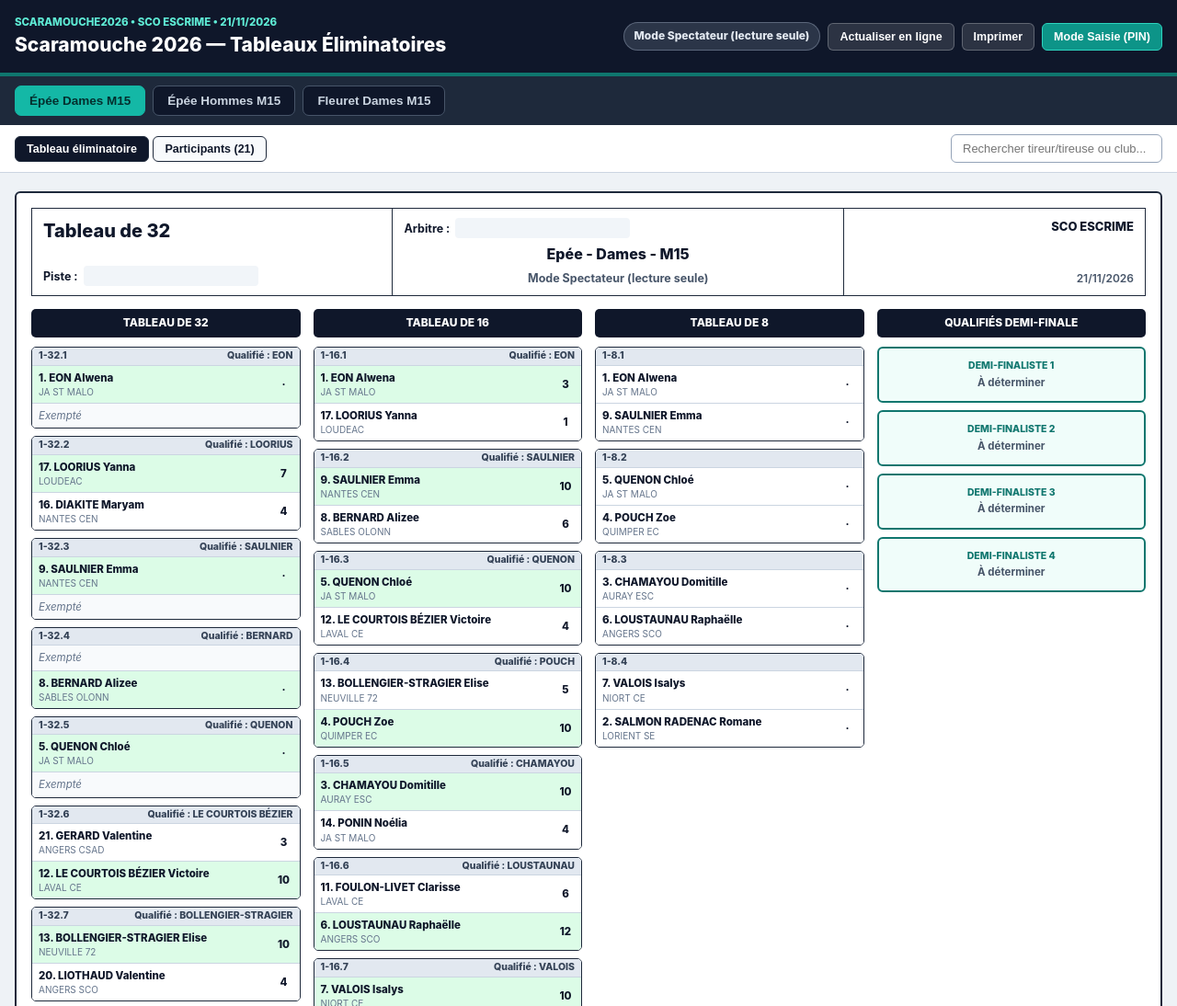
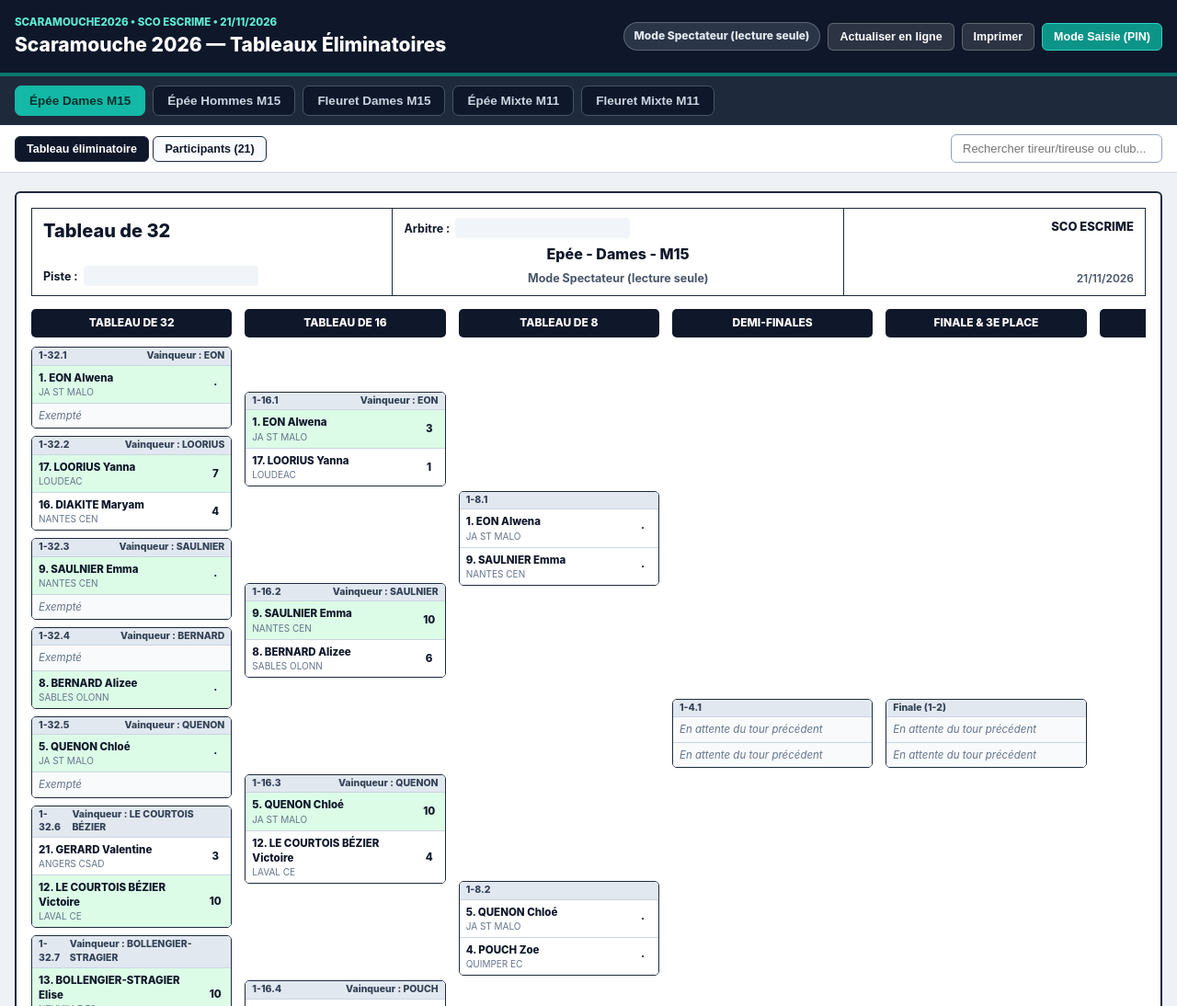
Before and after one commit to mairieflorian/scaramouche2026, a plain HTML site: page index.html in a window 1280 px wide. Shown: the top 1094 px of the page at 92% size. Drawn offline with Linux system fonts and the light colour scheme.

Commit message:
Add files via upload

```diff
--- a/index.html
+++ b/index.html
@@ -12,7 +12,7 @@
       color: #0f172a;
       line-height: 1.4;
     }
-    .container { max-width: 1380px; margin: 0 auto; }
+    .container { max-width: 1520px; margin: 0 auto; }
     header {
       background: #0f172a;
       color: #fff;
@@ -145,10 +145,21 @@
 
     .scroll { overflow-x: auto; padding-bottom: 8px; }
     .board {
-      min-width: 1020px;
       display: grid;
-      grid-template-columns: repeat(4, 1fr);
       gap: 14px;
+      align-items: stretch;
+    }
+    .board.cols-5 {
+      min-width: 1180px;
+      grid-template-columns: repeat(5, 1fr);
+    }
+    .board.cols-6 {
+      min-width: 1380px;
+      grid-template-columns: repeat(6, 1fr);
+    }
+    .col-wrap {
+      display: flex;
+      flex-direction: column;
     }
     .col-title {
       background: #0f172a;
@@ -161,7 +172,13 @@
       text-align: center;
       margin-bottom: 10px;
     }
-    .col-matches { display: flex; flex-direction: column; justify-content: space-around; gap: 8px; }
+    .col-matches {
+      flex: 1;
+      display: flex;
+      flex-direction: column;
+      justify-content: space-around;
+      gap: 8px;
+    }
     .match {
       border: 1.5px solid #1e293b;
       border-radius: 5px;
@@ -176,6 +193,7 @@
       color: #334155;
       display: flex;
       justify-content: space-between;
+      gap: 4px;
     }
     .slot {
       display: flex;
@@ -202,16 +220,37 @@
       font-size: 11.5px;
     }
     .score-txt { font-weight: 800; min-width: 20px; text-align: center; }
+
+    .podium-stack {
+      display: flex;
+      flex-direction: column;
+      gap: 10px;
+    }
     .qual-card {
       border: 2px solid #0f766e;
       background: #f0fdfa;
       border-radius: 6px;
-      padding: 12px;
+      padding: 10px 12px;
       text-align: center;
     }
+    .qual-card.gold {
+      border-color: #b45309;
+      background: #fffbeb;
+    }
+    .qual-card.silver {
+      border-color: #475569;
+      background: #f8fafc;
+    }
+    .qual-card.bronze {
+      border-color: #9a3412;
+      background: #fff7ed;
+    }
     .qual-lbl { font-size: 10.5px; font-weight: 800; color: #0f766e; text-transform: uppercase; }
-    .qual-name { font-size: 13.5px; font-weight: 800; margin-top: 4px; }
-    .qual-club { font-size: 11.5px; color: #475569; font-weight: 700; margin-top: 2px; }
+    .qual-card.gold .qual-lbl { color: #b45309; }
+    .qual-card.silver .qual-lbl { color: #334155; }
+    .qual-card.bronze .qual-lbl { color: #9a3412; }
+    .qual-name { font-size: 13px; font-weight: 800; margin-top: 4px; }
+    .qual-club { font-size: 11px; color: #475569; font-weight: 700; margin-top: 2px; }
 
     table { width: 100%; border-collapse: collapse; font-size: 13px; }
     th, td { border: 1px solid #cbd5e1; padding: 8px 10px; }
@@ -254,7 +293,7 @@
 
   <script>
     const PIN_CODE = "2026";
-    const ORDER = ["EDM15", "EHM15", "FDM15", "EDM11", "EHM11"];
+    const ORDER = ["EDM15", "EHM15", "FDM15", "EM11", "FM11"];
 
     const DATA = {
       EDM15: {
@@ -384,34 +423,85 @@
         ],
         scores: {}
       },
-      EDM11: {
-        id: "EDM11",
-        active: false,
+      EM11: {
+        id: "EM11",
+        active: true,
         size: 16,
-        tab: "Épée Dames M11",
-        epreuve: "Epée - Dames - M11",
-        tour: "Tableau éliminatoire",
+        tab: "Épée Mixte M11",
+        epreuve: "Epée - Mixte - M11",
+        tour: "Tableau de 16",
         club: "SCO ESCRIME",
         date: "21/11/2026",
         piste: "",
         arbitre: "",
-        seeds: {},
-        pairs16: [],
+        seeds: {
+          1: { n: 1, nom: "LAINÉ", prenom: "Louis", club: "NEUVILLE 72" },
+          2: { n: 2, nom: "LANCELOT", prenom: "Héloïse", club: "CHAT-GONTIER" },
+          3: { n: 3, nom: "METENIER PEREZ", prenom: "Mathias", club: "ANGERS CSAD" },
+          4: { n: 4, nom: "RACIC", prenom: "Madeleine", club: "ST HERBLAIN" },
+          5: { n: 5, nom: "ROSSI MORVAN", prenom: "Louis", club: "LORIENT SE" },
+          6: { n: 6, nom: "TOUCHARD", prenom: "Lucas", club: "ANGERS NDC" },
+          7: { n: 7, nom: "CHAMAYOU", prenom: "Hermance", club: "AURAY ESC" },
+          8: { n: 8, nom: "BOURDEAU PY", prenom: "Gabriel", club: "ANGERS NDC" },
+          9: { n: 9, nom: "DEGEE", prenom: "Axel", club: "CHAT-GONTIER" },
+          10: { n: 10, nom: "RAIMBERT", prenom: "Noah", club: "ANGERS CSAD" },
+          11: { n: 11, nom: "MOREUIL", prenom: "Iris", club: "NANTES CEN" },
+          12: { n: 12, nom: "DUTERTRE", prenom: "Capucine", club: "ANGERS CSAD" },
+          13: { n: 13, nom: "COTTEAU", prenom: "Henrik", club: "ANGERS CSAD" },
+          14: { n: 14, nom: "DESPLANQUES", prenom: "Arthur", club: "NEUVILLE 72" }
+        },
+        pairs16: [
+          [1, null, "a"], [9, 8, ""], [5, 12, ""], [13, 4, ""],
+          [3, 14, ""], [11, 6, ""], [7, 10, ""], [null, 2, "b"]
+        ],
         scores: {}
       },
-      EHM11: {
-        id: "EHM11",
-        active: false,
-        size: 16,
-        tab: "Épée Hommes M11",
-        epreuve: "Epée - Hommes - M11",
-        tour: "Tableau éliminatoire",
+      FM11: {
+        id: "FM11",
+        active: true,
+        size: 32,
+        tab: "Fleuret Mixte M11",
+        epreuve: "Fleuret - Mixte - M11",
+        tour: "Tableau de 32",
         club: "SCO ESCRIME",
         date: "21/11/2026",
         piste: "",
         arbitre: "",
-        seeds: {},
-        pairs16: [],
+        seeds: {
+          1: { n: 1, nom: "MORCEL", prenom: "Nandor", club: "VALLET" },
+          2: { n: 2, nom: "ENGELSPACH", prenom: "Andie", club: "LANNIONASPTT" },
+          3: { n: 3, nom: "HERVÉ-LE BRAS", prenom: "Owen", club: "QUIMPER EC" },
+          4: { n: 4, nom: "D'ORGEVAL", prenom: "Ambroise", club: "ST GILLES EV" },
+          5: { n: 5, nom: "JABNOUNI-PORTAIS", prenom: "Constant", club: "LOUE CM" },
+          6: { n: 6, nom: "HUBY", prenom: "Malone", club: "ST GILLES EV" },
+          7: { n: 7, nom: "JONCOUR", prenom: "Yuna", club: "ANGERS SCO" },
+          8: { n: 8, nom: "LE MARCHAND", prenom: "Rozenn", club: "RENNES ERM" },
+          9: { n: 9, nom: "BRETON", prenom: "Malone", club: "SABLE SARTHE" },
+          10: { n: 10, nom: "TISON", prenom: "Martin", club: "NANTES NEC" },
+          11: { n: 11, nom: "LELIEVRE", prenom: "Malo", club: "SABLE SARTHE" },
+          12: { n: 12, nom: "BONY", prenom: "Elouan", club: "SABLE SARTHE" },
+          13: { n: 13, nom: "COOMBES", prenom: "Iris", club: "VALLET" },
+          14: { n: 14, nom: "MARAIS FERRE", prenom: "Lyam", club: "SABLES OLONN" },
+          15: { n: 15, nom: "SORIN", prenom: "Lucien", club: "ST GILLES EV" },
+          16: { n: 16, nom: "AGUER", prenom: "Flavie", club: "VALLET" },
+          17: { n: 17, nom: "ACHKAR DE LA BASSETIÈRE", prenom: "Sixtine", club: "ANGERS SCO" },
+          18: { n: 18, nom: "PERRET", prenom: "Soan", club: "VALLET" },
+          19: { n: 19, nom: "TILLIE", prenom: "Etienne", club: "SABLE SARTHE" },
+          20: { n: 20, nom: "TILLIE", prenom: "Grégoire", club: "SABLE SARTHE" },
+          21: { n: 21, nom: "MILLE", prenom: "Alexis", club: "LOUE CM" },
+          22: { n: 22, nom: "GUÉRIN", prenom: "Jeanne", club: "MEUNG LOIRE" },
+          23: { n: 23, nom: "YAHYA BEY", prenom: "Ryad", club: "SABLES OLONN" },
+          24: { n: 24, nom: "RAPIN FORNASIER", prenom: "Athénaïs", club: "ANGERS SCO" },
+          25: { n: 25, nom: "LEFORT", prenom: "Madina", club: "VALLET" },
+          26: { n: 26, nom: "SOURINTHA", prenom: "Maé", club: "VALLET" },
+          27: { n: 27, nom: "MOALIC", prenom: "Bae", club: "VALLET" }
+        },
+        pairs32: [
+          [1, null, "a"], [17, 16, ""], [9, 24, ""], [25, 8, ""],
+          [5, null, "a"], [21, 12, ""], [13, 20, ""], [null, 4, "b"],
+          [3, null, "a"], [19, 14, ""], [11, 22, ""], [27, 6, ""],
+          [7, 26, ""], [23, 10, ""], [15, 18, ""], [null, 2, "b"]
+        ],
         scores: {}
       }
     };
@@ -492,26 +582,36 @@
       renderAll();
     }
 
-    function winnerOf(fA, fB, sA, sB, bye) {
-      if (bye === "a" && fA) return fA;
-      if (bye === "b" && fB) return fB;
-      if (sA === "" || sB === "") return null;
+    function outcomeOf(fA, fB, sA, sB, bye) {
+      if (bye === "a" && fA) return { win: fA, lose: null };
+      if (bye === "b" && fB) return { win: fB, lose: null };
+      if (sA === "" || sB === "") return { win: null, lose: null };
       const a = Number(sA);
       const b = Number(sB);
-      if (Number.isNaN(a) || Number.isNaN(b) || a === b) return null;
-      if (a > b && fA) return fA;
-      if (b > a && fB) return fB;
-      return null;
+      if (Number.isNaN(a) || Number.isNaN(b) || a === b) return { win: null, lose: null };
+      if (a > b && fA) return { win: fA, lose: fB || null };
+      if (b > a && fB) return { win: fB, lose: fA || null };
+      return { win: null, lose: null };
     }
 
     function buildRound(pairs, prefix, seeds, scores) {
-      return pairs.map(([rawA, rawB, bye], i) => {
+      return pairs.map(([rawA, rawB, bye, customLabel], i) => {
         const key = `${prefix}.${i + 1}`;
         const fA = typeof rawA === "number" ? seeds[rawA] : (rawA || null);
         const fB = typeof rawB === "number" ? seeds[rawB] : (rawB || null);
         const sc = scores[key] || { a: "", b: "" };
-        const win = winnerOf(fA, fB, sc.a, sc.b, bye || "");
-        return { key, fA, fB, a: sc.a ?? "", b: sc.b ?? "", win, bye: bye || "" };
+        const res = outcomeOf(fA, fB, sc.a, sc.b, bye || "");
+        return {
+          key,
+          label: customLabel || key,
+          fA,
+          fB,
+          a: sc.a ?? "",
+          b: sc.b ?? "",
+          win: res.win,
+          lose: res.lose,
+          bye: bye || ""
+        };
       });
     }
 
@@ -527,16 +627,25 @@
         const p4 = [];
         for (let i = 0; i < 4; i += 2) p4.push([r8[i].win, r8[i + 1].win, ""]);
         const r4 = buildRound(p4, "1-4", ev.seeds, ev.scores);
+
+        const finals = buildRound([
+          [r4[0].win, r4[1].win, "", "Finale (1-2)"],
+          [r4[0].lose, r4[1].lose, "", "Petite finale (3e place)"]
+        ], "FIN", ev.seeds, ev.scores);
+
         return {
           cols: [
             { title: "Tableau de 32", matches: r32 },
             { title: "Tableau de 16", matches: r16 },
-            { title: "Tableau de 8", matches: r8 }
+            { title: "Tableau de 8", matches: r8 },
+            { title: "Demi-finales", matches: r4 },
+            { title: "Finale & 3e place", matches: finals }
           ],
-          qualTitle: "Qualifiés Demi-finale",
-          qualList: r4.map(m => m.win).filter(Boolean),
-          qualCount: 4,
-          qualLabel: "Demi-finaliste"
+          podium: [
+            { rank: "1er — Vainqueur", cls: "gold", fencer: finals[0].win },
+            { rank: "2e — Finaliste", cls: "silver", fencer: finals[0].lose },
+            { rank: "3e place", cls: "bronze", fencer: finals[1].win }
+          ]
         };
       }
 
@@ -552,16 +661,23 @@
         [r8[2].win, r8[3].win, ""]
       ], "1-4", ev.seeds, ev.scores);
 
+      const finals = buildRound([
+        [r4[0].win, r4[1].win, "", "Finale (1-2)"],
+        [r4[0].lose, r4[1].lose, "", "Petite finale (3e place)"]
+      ], "FIN", ev.seeds, ev.scores);
+
       return {
         cols: [
           { title: "Tableau de 16", matches: r16 },
           { title: "Tableau de 8", matches: r8 },
-          { title: "Demi-finale", matches: r4 }
+          { title: "Demi-finales", matches: r4 },
+          { title: "Finale & 3e place", matches: finals }
         ],
-        qualTitle: "Qualifiées Finale",
-        qualList: r4.map(m => m.win).filter(Boolean),
-        qualCount: 2,
-        qualLabel: "Finaliste"
+        podium: [
+          { rank: "1er — Vainqueur", cls: "gold", fencer: finals[0].win },
+          { rank: "2e — Finaliste", cls: "silver", fencer: finals[0].lose },
+          { rank: "3e place", cls: "bronze", fencer: finals[1].win }
+        ]
       };
     }
 
@@ -608,9 +724,9 @@
       `;
     }
 
-    function slotHtml(f, score, side, isWin, hit, bye, matchKey) {
+    function slotHtml(f, score, side, isWin, hit, bye, matchKey, waitText) {
       if (!f && bye) return `<div class="slot bye"><span>Exempté</span></div>`;
-      if (!f) return `<div class="slot bye"><span>En attente du tour précédent</span></div>`;
+      if (!f) return `<div class="slot bye"><span>${waitText || "En attente du tour précédent"}</span></div>`;
       const id = `in-${currentTab}-${matchKey}-${side}`;
       const ctrl = editorUnlocked
         ? `<input id="${id}" class="score-in" type="number" min="0" max="15" value="${score}" oninput="setScore('${matchKey}','${side}',this.value)" />`
@@ -650,20 +766,24 @@
         return;
       }
 
-      const { cols, qualTitle, qualList, qualCount, qualLabel } = getRounds(ev);
+      const { cols, podium } = getRounds(ev);
+      const gridClass = cols.length === 5 ? "cols-6" : "cols-5";
 
       const colsHtml = cols.map(col => `
-        <div>
+        <div class="col-wrap">
           <div class="col-title">${col.title}</div>
           <div class="col-matches">
             ${col.matches.map(m => {
               const aWin = m.win && m.fA && m.win.n === m.fA.n;
               const bWin = m.win && m.fB && m.win.n === m.fB.n;
+              const isThirdPlace = m.key === "FIN.2";
+              const waitA = isThirdPlace ? "Perdant Demi-finale 1" : "En attente du tour précédent";
+              const waitB = isThirdPlace ? "Perdant Demi-finale 2" : "En attente du tour précédent";
               return `
                 <div class="match">
-                  <div class="match-head"><span>${m.key}</span><span>${m.win ? `Qualifié : ${m.win.nom}` : (m.bye ? "Direct" : "")}</span></div>
-                  ${slotHtml(m.fA, m.a, "a", aWin, isHit(m.fA, q), m.bye, m.key)}
-                  ${slotHtml(m.fB, m.b, "b", bWin, isHit(m.fB, q), m.bye, m.key)}
+                  <div class="match-head"><span>${m.label}</span><span>${m.win ? `Vainqueur : ${m.win.nom}` : (m.bye ? "Direct" : "")}</span></div>
+                  ${slotHtml(m.fA, m.a, "a", aWin, isHit(m.fA, q), m.bye, m.key, waitA)}
+                  ${slotHtml(m.fB, m.b, "b", bWin, isHit(m.fB, q), m.bye, m.key, waitB)}
                 </div>
               `;
             }).join("")}
@@ -671,19 +791,20 @@
         </div>
       `).join("");
 
-      const qualHtml = `
-        <div>
-          <div class="col-title">${qualTitle}</div>
+      const podiumHtml = `
+        <div class="col-wrap">
+          <div class="col-title">Podium</div>
           <div class="col-matches">
-            ${Array.from({ length: qualCount }).map((_, idx) => {
-              const f = qualList[idx];
-              return `
-                <div class="qual-card">
-                  <div class="qual-lbl">${qualLabel} ${idx + 1}</div>
-                  ${f ? `<div class="qual-name">${f.n}. ${f.nom} ${f.prenom}</div><div class="qual-club">${f.club}</div>` : `<div class="qual-club">À déterminer</div>`}
+            <div class="podium-stack">
+              ${podium.map(p => `
+                <div class="qual-card ${p.cls}">
+                  <div class="qual-lbl">${p.rank}</div>
+                  ${p.fencer
+                    ? `<div class="qual-name">${p.fencer.n}. ${p.fencer.nom} ${p.fencer.prenom}</div><div class="qual-club">${p.fencer.club}</div>`
+                    : `<div class="qual-club">À déterminer</div>`}
                 </div>
-              `;
-            }).join("")}
+              `).join("")}
+            </div>
           </div>
         </div>
       `;
@@ -698,14 +819,14 @@
             <div class="box">
               <div class="meta-row">Arbitre : <input type="text" value="${ev.arbitre}" ${editorUnlocked ? "" : "disabled"} oninput="DATA[currentTab].arbitre=this.value" /></div>
               <div class="center-title">${ev.epreuve}</div>
-              <div class="center-sub">${editorUnlocked ? "Saisie active (PIN)" : "Mode Spectateur (lecture seule)"}</div>
+              <div class="center-sub">${editorUnlocked ? "Saisie active (PIN) — qualification auto jusqu'à la finale et 3e place" : "Mode Spectateur (lecture seule)"}</div>
             </div>
             <div class="box">
               <div class="right-club">${ev.club}</div>
               <div class="right-date">${ev.date}</div>
             </div>
           </div>
-          <div class="scroll"><div class="board">${colsHtml}${qualHtml}</div></div>
+          <div class="scroll"><div class="board ${gridClass}">${colsHtml}${podiumHtml}</div></div>
         </article>
       `;
     }
```
